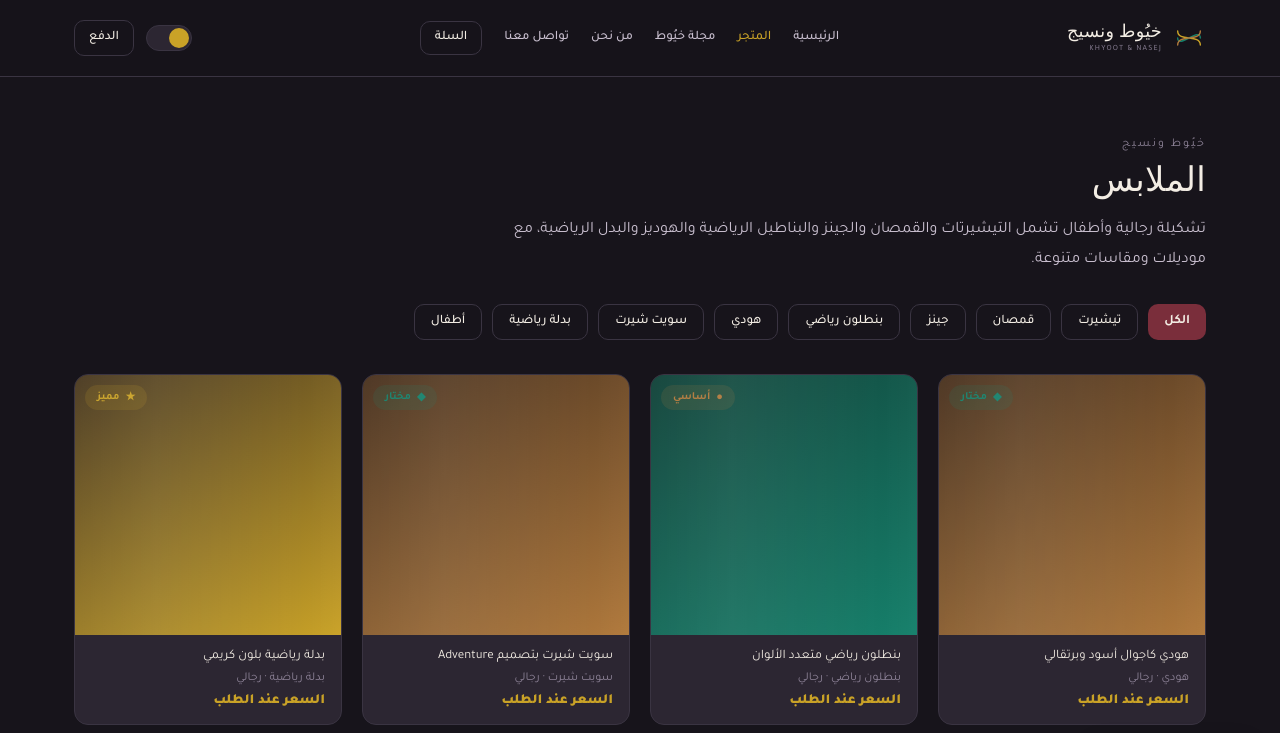
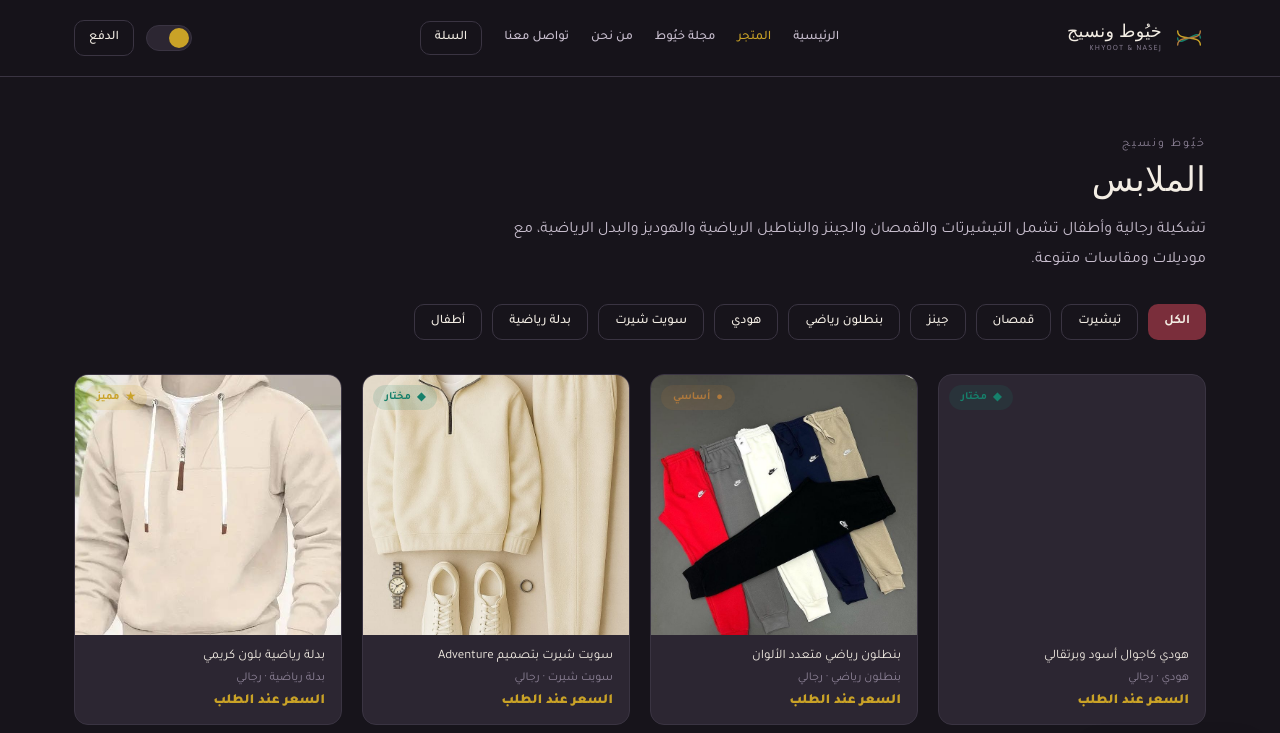
Before and after one commit to Abdallah-cmyk/khuyoot-store, a React (Vite) app: page /shop in a window 1280 px wide. Shown: the top 733 px of the page. Built offline with nearby package versions, Linux system fonts and the light colour scheme; a web font is replaced by a local one.

Commit message:
feat: render product images in cards

```diff
--- a/ProductCard.jsx
+++ b/ProductCard.jsx
@@ -5,7 +5,7 @@ import { tierLabels } from './products.js';
 
 const swatchGradients = { gold: 'linear-gradient(150deg,#4a3a22,#c9a227)', emerald: 'linear-gradient(150deg,#12433a,#16806b)', bronze: 'linear-gradient(150deg,#4a3320,#b0793c)' };
 
-export default function ProductCard({ product, image }) {
+export default function ProductCard({ product }) {
   const ref = useRef(null);
   const tier = tierLabels[product.tier];
   function handleMove(e) { const el = ref.current; if (!el) return; const rect = el.getBoundingClientRect(); const x = (e.clientX - rect.left) / rect.width - 0.5; const y = (e.clientY - rect.top) / rect.height - 0.5; el.style.transform = `perspective(700px) rotateY(${x * 10}deg) rotateX(${-y * 10}deg)`; }
@@ -14,7 +14,7 @@ export default function ProductCard({ product, image }) {
     <motion.div initial={{ opacity: 0, y: 24 }} whileInView={{ opacity: 1, y: 0 }} viewport={{ once: true, margin: '-60px' }} transition={{ duration: 0.5 }}>
       <Link to={`/product/${product.id}`} style={{ display: 'block' }} aria-label={`عرض ${product.name}`}>
         <div ref={ref} onMouseMove={handleMove} onMouseLeave={handleLeave} style={{ borderRadius: 14, overflow: 'hidden', background: 'var(--surface-2)', border: '1px solid var(--border)', transition: 'transform 0.25s ease' }}>
-          <div className={image ? '' : 'skeleton-media'} style={{ position: 'relative', height: 260, background: image ? `center/cover no-repeat url(${image})` : swatchGradients[product.swatch] }}>
+          <div className={product.image ? '' : 'skeleton-media'} style={{ position: 'relative', height: 260, background: product.image ? `center/cover no-repeat url(${product.image})` : swatchGradients[product.swatch] }}>
             <span className={`tier-badge ${tier.className}`} style={{ position: 'absolute', top: 10, insetInlineEnd: 10 }}><span aria-hidden="true">{tier.icon}</span>{tier.label}</span>
           </div>
           <div style={{ padding: '14px 16px' }}>
```
